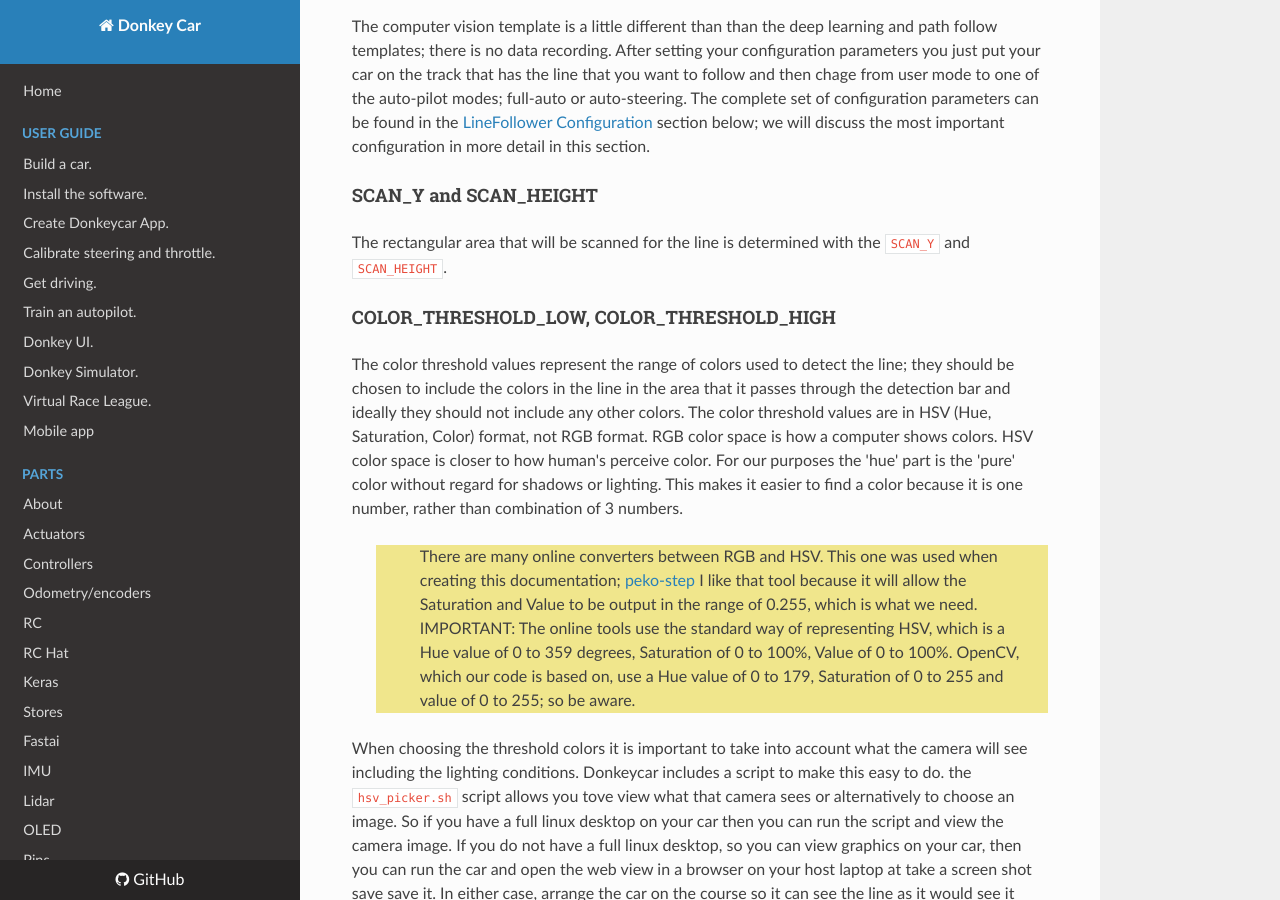
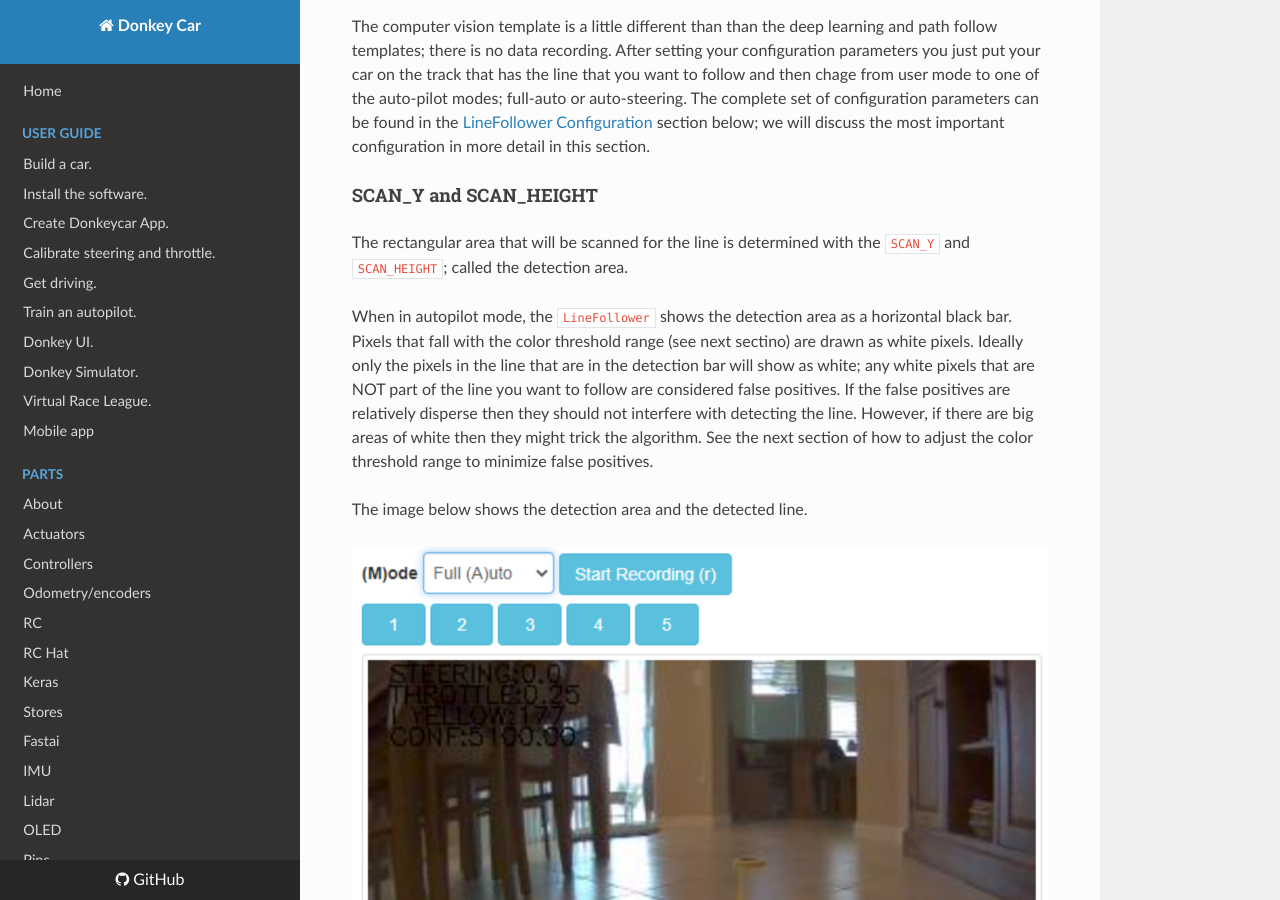
Before and after one commit to autorope/donkeydocs, an MkDocs documentation site: the page built from docs/guide/computer_vision/computer_vision.md, in a window 1280 px wide and 900 px high, scrolled down 2071 px. Built offline with MkDocs 1.6.1, drawn with Linux system fonts in a browser that asks for light colours; nearby versions of some CDN libraries; some of the changed text lies outside the part shown.

Commit message:
added image showing detection area in computer vision template

```diff
--- a/docs/guide/computer_vision/computer_vision.md
+++ b/docs/guide/computer_vision/computer_vision.md
@@ -33,7 +33,13 @@ The complete source code is provided and discussed in the [LineFollower class](#
 The computer vision template is a little different than than the deep learning and path follow templates; there is no data recording.  After setting your configuration parameters you just put your car on the track that has the line that you want to follow and then chage from user mode to one of the auto-pilot modes; full-auto or auto-steering.  The complete set of configuration parameters can be found in the [LineFollower Configuration](#linefollower-configuration) section below; we will discuss the most important configuration in more detail in this section.
 
 #### SCAN_Y and SCAN_HEIGHT
-The rectangular area that will be scanned for the line is determined with the `SCAN_Y` and `SCAN_HEIGHT`.
+The rectangular area that will be scanned for the line is determined with the `SCAN_Y` and `SCAN_HEIGHT`; called the detection area.
+
+When in autopilot mode, the `LineFollower` shows the detection area as a horizontal black bar.  Pixels that fall with the color threshold range (see next sectino) are drawn as white pixels. Ideally only the pixels in the line that are in the detection bar will show as white; any white pixels that are NOT part of the line you want to follow are considered false positives.  If the false positives are relatively disperse then they should not interfere with detecting the line.  However, if there are big areas of white then they might trick the algorithm.  See the next section of how to adjust the color threshold range to minimize false positives.
+
+The image below shows the detection area and the detected line.
+
+![The Detection Area](/assets/cv_track_telemetry.png)
 
 #### COLOR_THRESHOLD_LOW, COLOR_THRESHOLD_HIGH
 The color threshold values represent the range of colors used to detect the line; they should be chosen to include the colors in the line in the area that it passes through the detection bar and ideally they should not include any other colors.  The color threshold values are in HSV (Hue, Saturation, Color) format, not RGB format.  RGB color space is how a computer shows colors.  HSV color space is closer to how human's perceive color.  For our purposes the 'hue' part is the 'pure' color without regard for shadows or lighting.  This makes it easier to find a color because it is one number, rather than combination of 3 numbers.
@@ -61,7 +67,7 @@ python scripts/hsv_picker.sh --camera=2  --width=320 --height=240
 
 ![A screenshot in hsv_script.sh](/assets/hsv_picker_no_mask.png)
 
-The image above shows the `hsv_script.sh` with a web ui screenshot loaded.  The blue line in the center of the image is the line that we want to follow.
+The image above shows the `hsv_script.sh` with a web ui screenshot loaded.  The blue line in the center of the image is the line that we want to follow.  The horizontal black bar in the camera image is the detection bar; this is defined by `SCAN_Y` and `SCAN_HEIGHT` and is the area where the mask is applied to try to isolate the pixels in the line.  When pixels are detected they will be draw in white in the detection area.
 
 
 The bottom of the screen has 6 trackbars to select the 3 parts of the low HSV value and the 3 parts of the high HSV value that are used to create a mask to pull out the pixels in the line.  You can move those scrollbars manually to try to find the right range to pick out the line.  As you change them the resulting mask will be applied to the image and you will see pixels start to turn back.  The Hue value is typically the most important value to get the range correct on.  You can reset the trackbars and clear the mask anytime by selecting the Escape key on the keyboard.
```
Also changed, not shown: docs/assets/cv_track_telemetry.png (added).
